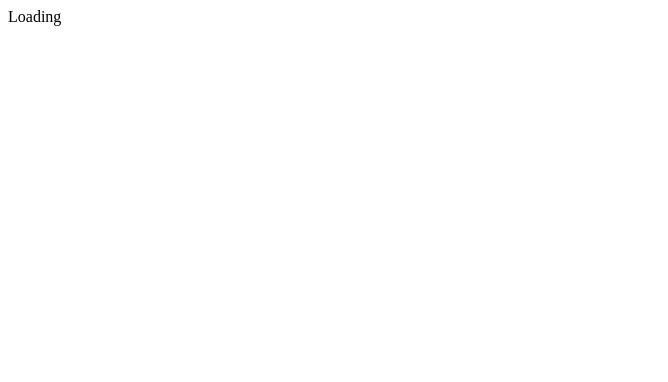
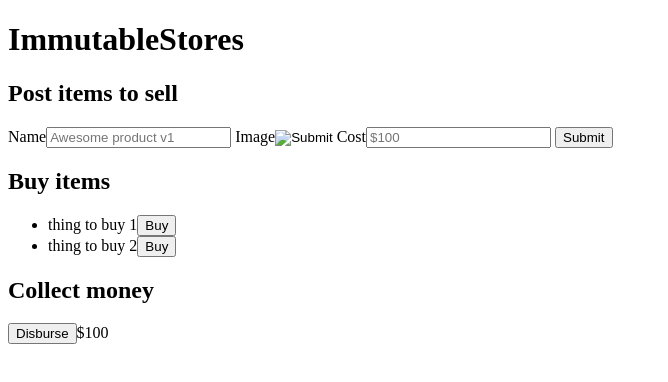
Before and after one commit to mLuby/payments, a website: page client/index.html in a window 1280 px wide. Shown: the whole page, without its empty margins (0-668 px from the left). Drawn offline with nearby package versions, Linux system fonts and the light colour scheme; files whose address does not match are found by name.

Commit message:
update readme and mock client pre-react

```diff
--- a/client/index.html
+++ b/client/index.html
@@ -1,11 +1,33 @@
 <!doctype html>
 <html>
   <head>
-    <title>Payments</title>
-    <script src="react.js"></script>
+    <title>ImmutableStores</title>
+    <script src="../node_modules/react.js"></script>
+    <script src="../node_modules/flux.js"></script>
+    <script src="../node_modules/immutable.js"></script>
     <script type="text/jsx" src="components/PaymentsApp.js"></script>
   </head>
   <body>
-    <section id="PaymentsApp">Loading</div>
+    <h1>ImmutableStores</h1>
+    <div>
+      <h2>Post items to sell</h2>
+      <form>
+        <label>Name<input type="text" placeholder="Awesome product v1" /></label>
+        <label>Image<input type="image" /></label>
+        <label>Cost<input type="number" placeholder="$100"/></label>
+        <input type="submit">
+      </form>
+    </div>
+    <div>
+      <h2>Buy items</h2>
+      <ul>
+        <li>thing to buy 1<button>Buy</button></li>
+        <li>thing to buy 2<button>Buy</button></li>
+      </ul>
+    </div>
+    <div>
+      <h2>Collect money</h2>
+      <button>Disburse</button><span>$100</span>
+    </div>
   </body
 </html>
--- a/server/package.json
+++ b/package.json
@@ -1,7 +1,7 @@
 {
-  "name": "payments",
+  "name": "ImmutableStores",
   "version": "0.0.1",
-  "description": "Payments as a Service",
+  "description": "Simple web store and payments engine featuring functional patterns",
   "main": "server.js",
   "scripts": {
     "start": "node_modules/.bin/nodemon server.js",
@@ -24,7 +24,6 @@
     "babel": "^5.0.8",
     "express": "^4.12.3",
     "immutable": "^3.7.1",
-    "lazy": "^1.0.11",
     "nodemon": "^1.3.7",
     "ramda": "^0.13.0",
     "stripe": "^3.3.2"
```
Also changed, not shown: client/package.json (deleted, +0 -19 lines), client/README.md (added), 1 other file.
